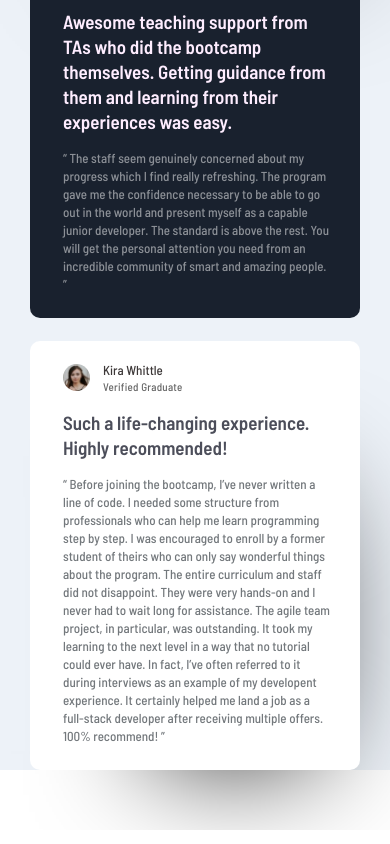
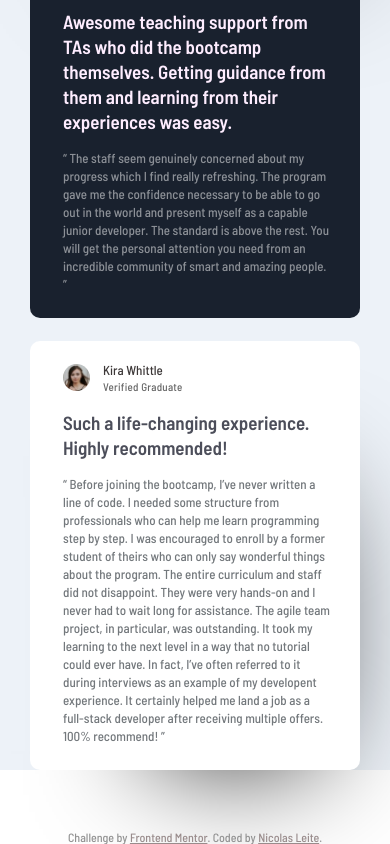
Before and after one commit to nicolas055/Testimonials-grid-section-main-Challenge, a plain HTML site: page index.html in a window 390 px wide. Shown: the part 1028-1872 px from the top of the page. Drawn offline with Linux system fonts and the light colour scheme.

Commit message:
styling the frontend mentor footer

```diff
--- a/assets/style.css
+++ b/assets/style.css
@@ -15,10 +15,12 @@
 body {
     margin: 0;
     font-family: 'Barlow Semi Condensed', sans-serif;
+    height: 100vh;
+    -webkit-font-smoothing: antialiased;
 }
 main {
     background-color: #edf2f8;
-    height: 100vh;
+    height: 100%;
     display: flex;
     justify-content: center;
     align-items: center;
@@ -161,11 +163,27 @@ main {
 }
 
 
-/*responsiviness*/
+/*attribution*/
+.attribution {
+    position: absolute;
+    bottom: 5px;
+    text-align: center;
+    width: 100%;
+    color: #929292;
+    font-size: 12px;
+}
+.attribution a {
+    color: #998c8c;
+}
+
+
+/*responsiveness*/
 @media (max-width: 1023px) {
+    body {
+        height: auto;
+    }
     main {
         background-color: #edf2f8;
-        height: auto;
         display: block;
     }
     .grid-container {
@@ -187,4 +205,8 @@ main {
     .grid-item.white {
         box-shadow: 40px 70px 120px -85px rgba(0,0,0);
     }
+
+    .attribution {
+        position: static;
+    }
 }
--- a/index.html
+++ b/index.html
@@ -122,99 +122,9 @@
     </main>
 
 
-
-
-
-
-
-
-
-
-
-
-
-
-
-
-
-
-
-
-
-
-
-
-
-
-
-
-
-
-
-
-
-
-
-
-    <!--
-    Daniel Clifford
-    Verified Graduate
-
-    I received a job offer mid-course, and the subjects I learned were current, if not more so,
-    in the company I joined. I honestly feel I got every penny’s worth.
-
-    “ I was an EMT for many years before I joined the bootcamp. I’ve been looking to make a
-    transition and have heard some people who had an amazing experience here. I signed up
-    for the free intro course and found it incredibly fun! I enrolled shortly thereafter.
-    The next 12 weeks was the best - and most grueling - time of my life. Since completing
-    the course, I’ve successfully switched careers, working as a Software Engineer at a VR startup. ”
-
-    Jonathan Walters
-    Verified Graduate
-
-    The team was very supportive and kept me motivated
-
-    “ I started as a total newbie with virtually no coding skills. I now work as a mobile engineer
-    for a big company. This was one of the best investments I’ve made in myself. ”
-
-    Jeanette Harmon
-    Verified Graduate
-
-    An overall wonderful and rewarding experience
-
-    “ Thank you for the wonderful experience! I now have a job I really enjoy, and make a good living
-    while doing something I love. ”
-
-    Patrick Abrams
-    Verified Graduate
-
-    Awesome teaching support from TAs who did the bootcamp themselves. Getting guidance from them and
-    learning from their experiences was easy.
-
-    “ The staff seem genuinely concerned about my progress which I find really refreshing. The program
-    gave me the confidence necessary to be able to go out in the world and present myself as a capable
-    junior developer. The standard is above the rest. You will get the personal attention you need from
-    an incredible community of smart and amazing people. ”
-
-    Kira Whittle
-    Verified Graduate
-
-    Such a life-changing experience. Highly recommended!
-
-    “ Before joining the bootcamp, I’ve never written a line of code. I needed some structure from
-    professionals who can help me learn programming step by step. I was encouraged to enroll by a former
-    student of theirs who can only say wonderful things about the program. The entire curriculum and staff
-    did not disappoint. They were very hands-on and I never had to wait long for assistance. The agile team
-    project, in particular, was outstanding. It took my learning to the next level in a way that no tutorial
-    could ever have. In fact, I’ve often referred to it during interviews as an example of my developent
-    experience. It certainly helped me land a job as a full-stack developer after receiving multiple offers.
-    100% recommend! ”
-
-
-  <div class="attribution">
-    Challenge by <a href="https://www.frontendmentor.io?ref=challenge" target="_blank">Frontend Mentor</a>.
-    Coded by <a href="#">Your Name Here</a>.
-  </div>
-  -->
+    <div class="attribution">
+        Challenge by <a href="https://www.frontendmentor.io?ref=challenge" target="_blank">Frontend Mentor</a>.
+        Coded by <a href="#">Nicolas Leite</a>.
+    </div>
 </body>
 </html>
```
